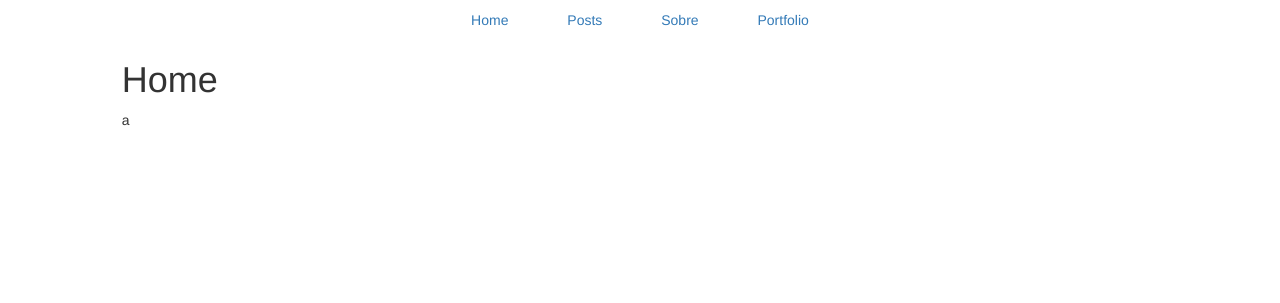
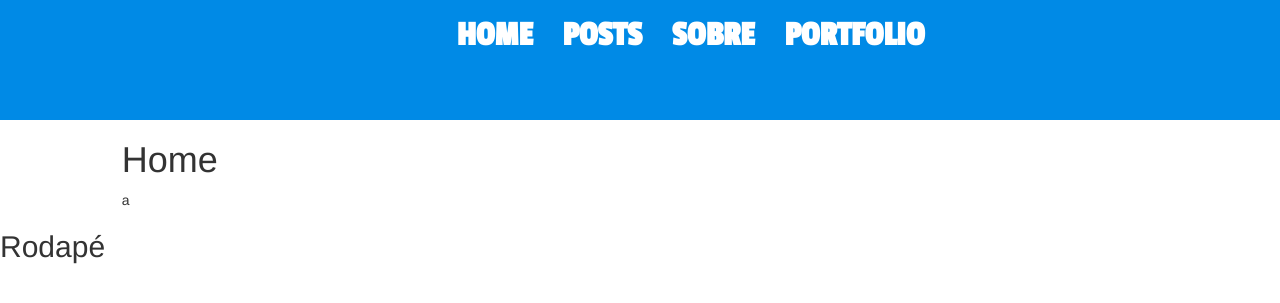
Before and after one commit to sgea/samuel-gea-blog, a Django app: page / in a window 1280 px wide. Shown: the top 303 px of the page. Run offline with Django 3.2, Linux system fonts and the light colour scheme; some libraries are stand-ins or nearby versions.

Commit message:
Adicionado css, criado header.html e footer.html

```diff
--- /dev/null
+++ b/blog/static/css/blog.css
@@ -0,0 +1,20 @@
+/*
+	Autor: Samuel Antonio Gea;
+	Descrição: Css para o Blog
+*/
+@import url(https://fonts.googleapis.com/css?family=Passion+One);
+@import url(https://fonts.googleapis.com/css?family=Titillium+Web:400,300,300italic,400italic,700,700italic);
+
+p{ font-size: 18px; font-family: 'Titillium Web', sans-serif; text-indent: 15px; }
+
+#header{ background-color: #008ae6; }
+
+nav a
+{
+	font-size: 35px;
+	font-family: 'Passion One', cursive;
+	color: #FFFFFF;
+	height: 120px;
+	text-transform: uppercase;
+	font-weight: bold;
+}
--- a/blog/urls.py
+++ b/blog/urls.py
@@ -4,7 +4,7 @@ from .views import(
 	posts,
 	sobre,
 	portfolio
-	)
+)
 
 urlpatterns = [
 	url(r'^$', home),
--- a/blog/views.py
+++ b/blog/views.py
@@ -1,4 +1,6 @@
 from django.shortcuts import render
+from django.utils import timezone
+from .models import Post, Portfolio
 
 # Create your views here.
 def home( request ):
@@ -6,7 +8,8 @@ def home( request ):
 	return render( request, 'home.html', context )
 
 def posts( request ):
-	context = { 'title' : 'Postagens'}
+	posts = Post.objects.filter().order_by('criado')
+	context = { 'title' : 'Postagens', 'posts' : posts }
 	return render( request, 'posts.html', context )
 
 def sobre( request ):
--- a/templates/base.html
+++ b/templates/base.html
@@ -1,28 +1,15 @@
+{% load staticfiles %}
 <html>
 
   <head>
     <title>{{ title }}</title>
     <link rel="stylesheet" href="https://maxcdn.bootstrapcdn.com/bootstrap/3.3.6/css/bootstrap.min.css" integrity="sha384-1q8mTJOASx8j1Au+a5WDVnPi2lkFfwwEAa8hDDdjZlpLegxhjVME1fgjWPGmkzs7" crossorigin="anonymous">
+    <link rel="stylesheet" href="{% static 'css/blog.css' %}" />
   </head>
 
   <body>
 
-    <header>
-      <div class="container-fluid">
-        <div class="row">
-
-          <nav class="col-lg-4 col-md-4 col-sm-6 col-xs-12 col-lg-offset-4 col-md-off-set-4 col-sm-offset-3">
-            <ul class="nav nav-pills nav-justified">
-              <li role="presentation"><a href="#">Home</a></li>
-              <li role="presentation"><a href="#">Posts</a></li>
-              <li role="presentation"><a href="#">Sobre</a></li>
-              <li role="presentation"><a href="#">Portfolio</a></li>
-            </ul>
-          </nav>
-
-        </div>
-      </div>
-    </head>
+    {% include 'header.html' %}
 
     <div class="container-fluid">
   	{% block content %}
@@ -31,6 +18,8 @@
   	{% endblock content %}
     </div>
 
+    {% include 'footer.html' %}
+
     <script src="https://maxcdn.bootstrapcdn.com/bootstrap/3.3.6/js/bootstrap.min.js" integrity="sha384-0mSbJDEHialfmuBBQP6A4Qrprq5OVfW37PRR3j5ELqxss1yVqOtnepnHVP9aJ7xS" crossorigin="anonymous"></script>
 
   </body>
--- /dev/null
+++ b/templates/footer.html
@@ -0,0 +1,9 @@
+<div class="container-fluid">
+  <div class="row">
+
+  	<footer>
+	  <h2>Rodapé</h2>
+    </footer>
+
+  </div>
+</div>
--- /dev/null
+++ b/templates/header.html
@@ -0,0 +1,16 @@
+<div id="header" class="container-fluid">
+  <div class="row">
+
+    <header>
+      <nav class="col-lg-4 col-md-4 col-sm-6 col-xs-12 col-lg-offset-4 col-md-off-set-4 col-sm-offset-3">
+        <ul class="nav nav-pills nav-justified">
+          <li role="presentation"><a href="#">Home</a></li>
+          <li role="presentation"><a href="#">Posts</a></li>
+          <li role="presentation"><a href="#">Sobre</a></li>
+          <li role="presentation"><a href="#">Portfolio</a></li>
+        </ul>
+      </nav>
+    </header>
+
+  </div>
+</div>
```
Also changed, not shown: templates/posts.html (+17 -1 lines).
